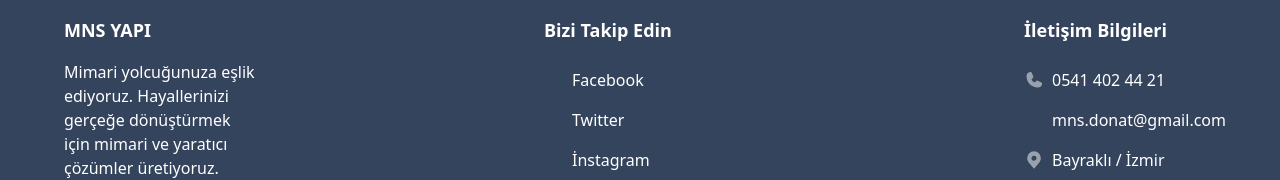
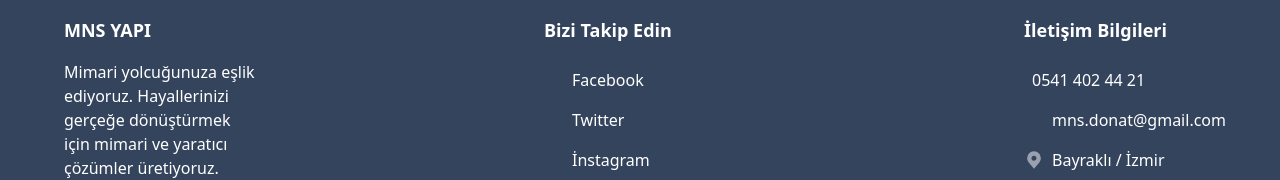
Before and after one commit to nermindonat/vue3-project, a Vue app: page / in a window 1280 px wide. Shown: the part 1608-1788 px from the top of the page. Built offline with nearby package versions, Linux system fonts and the light colour scheme; some icons are missing.

Commit message:
Footer component.

```diff
--- a/src/layouts/Footer.vue
+++ b/src/layouts/Footer.vue
@@ -37,7 +37,7 @@
       <h2 class="mb-4 font-bold text-lg">İletişim Bilgileri</h2>
       <div class="leading-10 text-center md:text-left">
         <div class="flex items-center justify-center md:justify-start">
-          <Icon icon="ph:phone-fill" class="w-5 h-5 animate-pulse" />
+          <!-- <Icon icon="ph:phone-fill" class="w-5 h-5 animate-pulse" /> -->
           <p class="ml-2">0541 402 44 21</p>
         </div>
         <div class="flex items-center justify-center md:justify-start">
```
